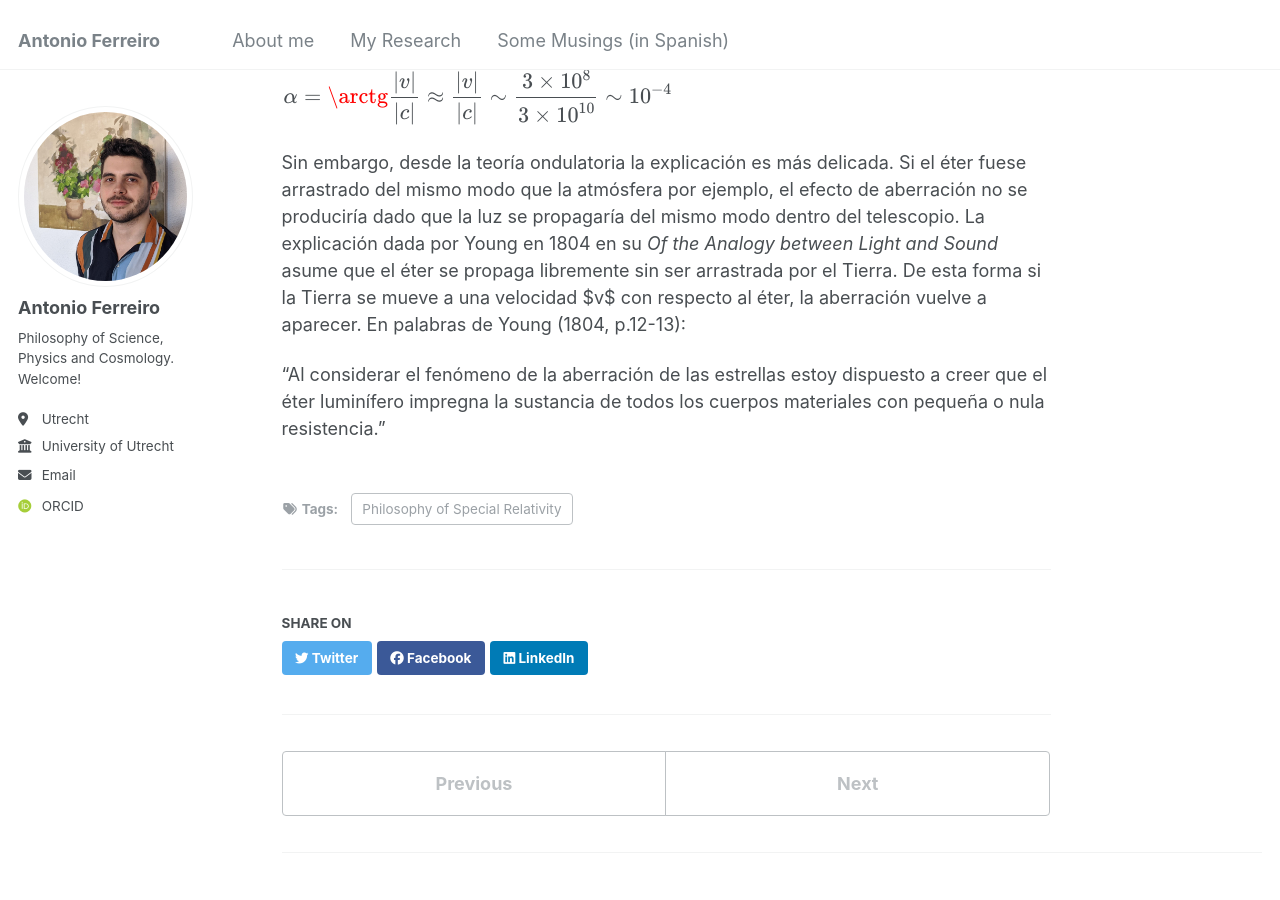
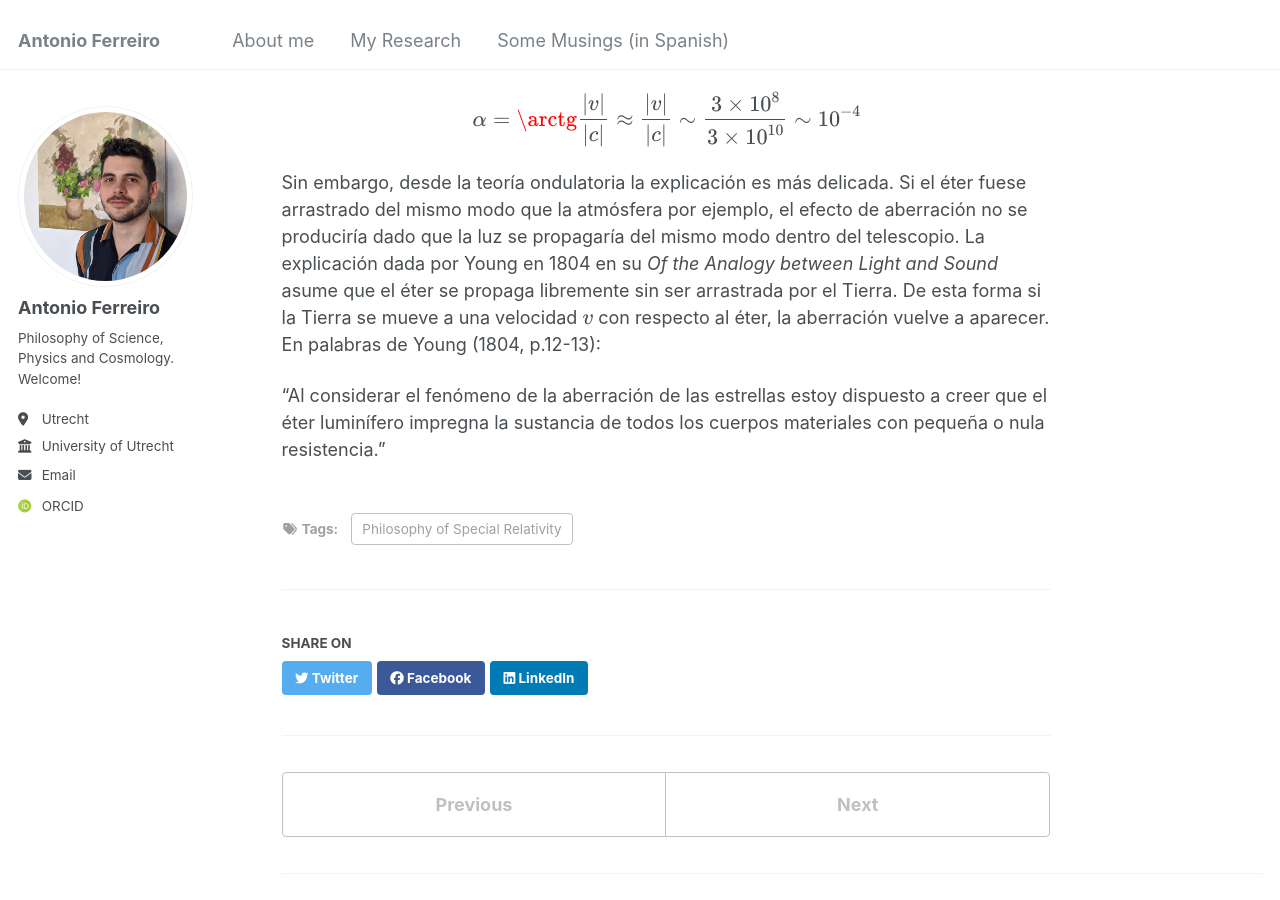
Before and after one commit to Anfedea/anfedea.github.io, a Jekyll site: the page built from _posts/2012-08-14-blog-post-1.md, in a window 1280 px wide and 900 px high, scrolled down 1575 px. Built offline with Jekyll 4.4.1, drawn with Linux system fonts in a browser that asks for light colours; some web fonts are replaced.

```diff
--- a/_posts/2012-08-14-blog-post-1.md
+++ b/_posts/2012-08-14-blog-post-1.md
@@ -30,12 +30,13 @@ James Bradley (1693-1762) descubrió en un intento de medir la paralaje estelar,
 
 
 Desde el punto de vista de la teoría corpuscular, este efecto es fácil de explicar. Solo hay que considerar la velocidad de la Tierra con respecto al Sol $$\vec{v}$$ y la velocidad de la luz emita por la estrella $$\vec{c}$$ de lo cual resulta que el 'ángulo de desviación es aproximadamente (teniendo en cuenta que el ángulo es muy pequeño
+
 $$
 \displaylines{
 \alpha=\arctg{\frac{|v|}{|c|} }\approx \frac{|v|}{|c|} \sim \frac{3 \times 10^8}{3 \times 10^{10}}\sim 10^{-4}
 }
 $$
 
-Sin embargo, desde la teoría ondulatoria la explicación es más delicada. Si el éter fuese arrastrado del mismo modo que la atmósfera por ejemplo, el efecto de aberración no se produciría dado que la luz se propagaría del mismo modo dentro del telescopio. La explicación dada por Young  en 1804 en su *Of the Analogy between Light and Sound* asume que el éter se propaga libremente sin ser arrastrada por el Tierra. De esta forma si la Tierra se mueve a una velocidad $v$ con respecto al éter, la aberración vuelve a aparecer. En palabras de Young (1804, p.12-13):
+Sin embargo, desde la teoría ondulatoria la explicación es más delicada. Si el éter fuese arrastrado del mismo modo que la atmósfera por ejemplo, el efecto de aberración no se produciría dado que la luz se propagaría del mismo modo dentro del telescopio. La explicación dada por Young  en 1804 en su *Of the Analogy between Light and Sound* asume que el éter se propaga libremente sin ser arrastrada por el Tierra. De esta forma si la Tierra se mueve a una velocidad $$v$$ con respecto al éter, la aberración vuelve a aparecer. En palabras de Young (1804, p.12-13):
 
 "Al considerar el fenómeno de la aberración de las estrellas estoy dispuesto a creer que el éter luminífero impregna la sustancia de todos los cuerpos materiales con pequeña o nula resistencia."
```
